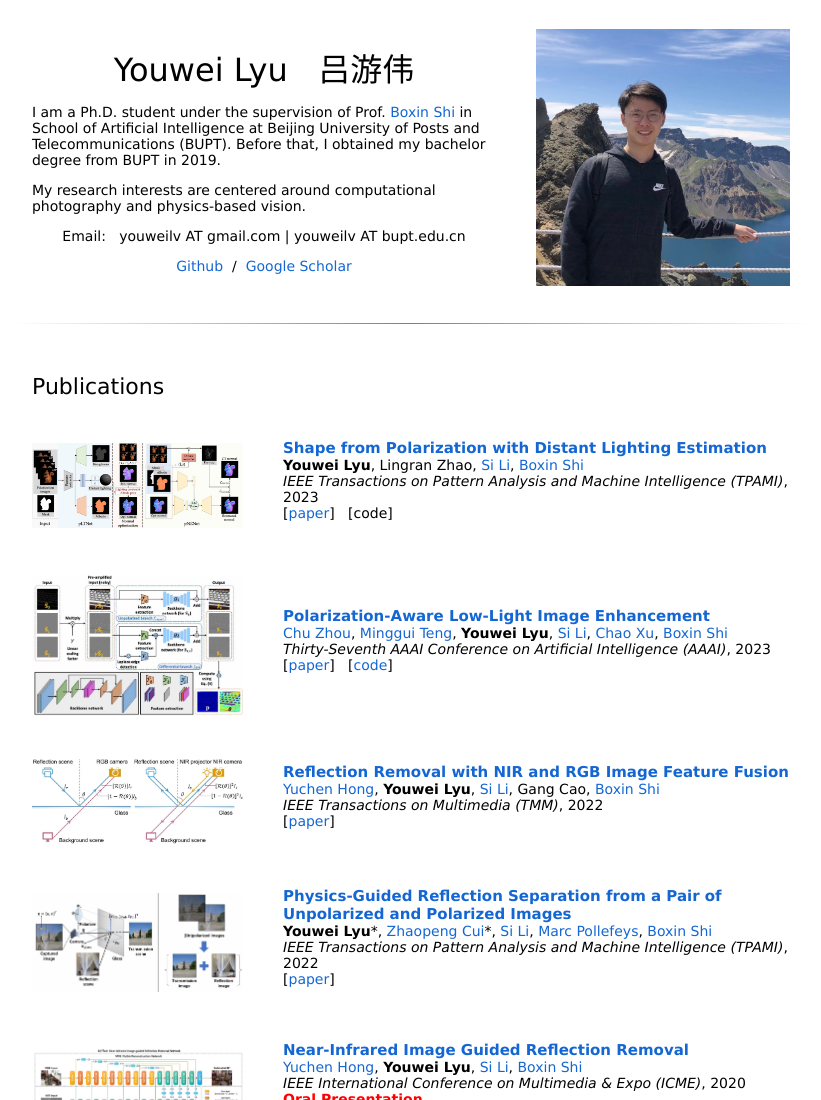
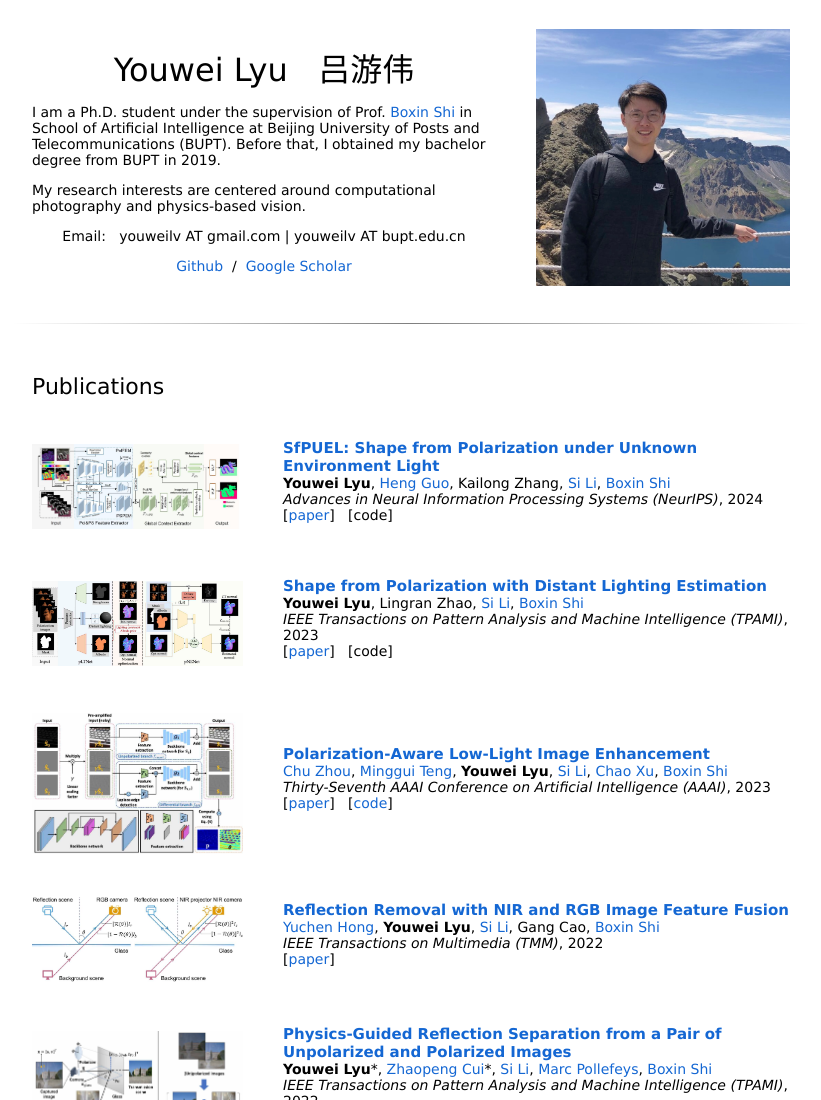
Before and after one commit to YouweiLyu/youweilyu.github.io, a plain HTML site: page index.html in a window 1280 px wide. Shown: the top 1100 px of the page, without its empty margins (229-1050 px from the left). Drawn offline with Linux system fonts and the light colour scheme; a web font is replaced by a local one.

Commit message:
update Jan 25

```diff
--- a/index.html
+++ b/index.html
@@ -66,6 +66,30 @@
         <!-- Publications -->
         <table style="width:100%;border:0px;border-spacing:0px;border-collapse:separate;margin-right:auto;margin-left:auto;">
 
+
+          <tr>
+            <td style="padding:20px;width:28%;vertical-align:middle">
+                <img src='img/nips24.jpg' width="100%">
+            </td>
+            <td style="padding:20px;width:61%;vertical-align:middle">
+              <a href="">
+                <papertitle>SfPUEL: Shape from Polarization under Unknown Environment Light</papertitle>
+              </a>
+              <br>
+              <strong>Youwei Lyu</strong>,
+                      <a href="https://gh-home.github.io/">Heng Guo</a>,
+                      Kailong Zhang,
+                      <a href="https://teacher.bupt.edu.cn/lisi/zh_CN/index.htm">Si Li</a>,
+                      <a href="https://camera.pku.edu.cn/team">Boxin Shi</a>
+              <br>
+              <em>Advances in Neural Information Processing Systems (NeurIPS)</em>, 2024 &nbsp
+              <br>
+              [<a href="src/papers/2024neurips_lyu_paper.pdf">paper</a>] &nbsp
+              [code]
+              <p></p>
+              <p></p>
+            </td>
+          </tr>
 
           <tr>
             <td style="padding:20px;width:28%;vertical-align:middle">
```
Also changed, not shown: img/nips24.jpg (added), 1 other file.
